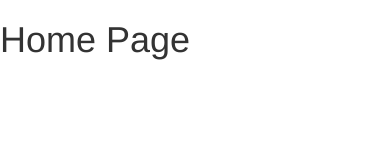
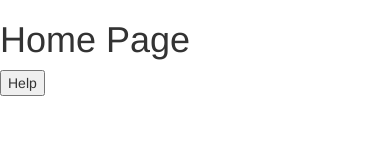
Before and after one commit to CMSC434/Kiosk, a website: page public/html/index.html in a window 390 px wide. Drawn offline with nearby package versions, Linux system fonts and the light colour scheme; files that its build step writes are made by us from their sources; files whose address does not match are found by name.

Commit message:
added help desk button with phone number

```diff
--- a/public/html/index.html
+++ b/public/html/index.html
@@ -18,5 +18,6 @@
   </head>
   <body>
   	<h1>Home Page</h1>
+	<button onclick="alert('For more support, contact the help desk at 301-405-2662')">Help</button>
   </body>
 </html>
```
